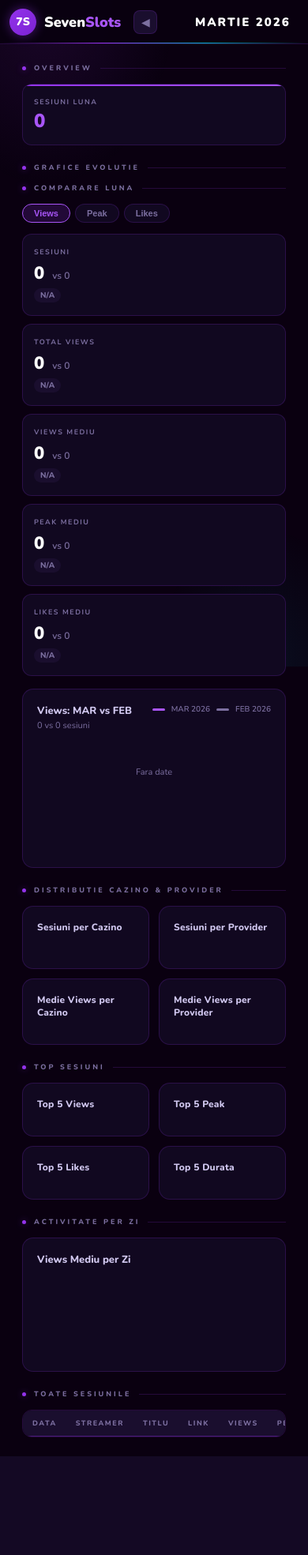
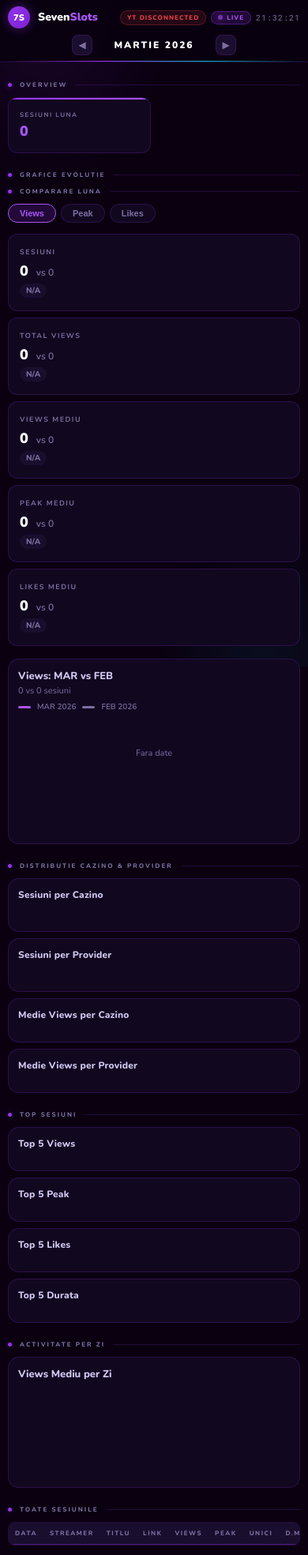
Before and after one commit to andrew1121337/sevenslots-dashboard, a Python web app: template templates/index.html in a window 390 px wide. Shown: the whole page at 79% size. Before the commit the page ends 1844 px from the top, so only its background shows below. Run offline with Jinja, Linux system fonts and the light colour scheme; the template is opened without the code that fills it: most values are stand-ins (such as "Sample title", 1, 10 or a date in 2020); lists and menus that the app fills with data are empty.

Commit message:
full responsive: mobile/tablet breakpoints for all components

```diff
--- a/templates/index.html
+++ b/templates/index.html
@@ -491,6 +491,11 @@ td.gld { color:var(--gold); font-weight:700; font-family:'Nunito',sans-serif; fo
 .toast.ok { border-color:var(--green); color:var(--green2); }
 .toast.show { transform:translateY(0); opacity:1; }
 
+/* ─── RESPONSIVE ─── */
+@media(max-width:1100px){
+  .breakdown-4 { grid-template-columns:1fr 1fr; }
+}
+
 @media(max-width:900px){
   .sidebar { display:none; }
   .main { margin-left:0; }
@@ -501,9 +506,96 @@ td.gld { color:var(--gold); font-weight:700; font-family:'Nunito',sans-serif; fo
   .prog-hdr,.prog-row { grid-template-columns:44px 1fr 1fr; }
   .cal-cell { min-height:70px; padding:6px; }
   .cal-badge,.cal-info,.cal-sess { display:none; }
-}
-@media(max-width:1100px){
-  .breakdown-4 { grid-template-columns:1fr 1fr; }
+  .main { padding:18px 14px; }
+  .cmp-row { grid-template-columns:repeat(auto-fill,minmax(140px,1fr)); }
+  .stog { grid-template-columns:1fr; }
+}
+
+@media(max-width:600px){
+  /* Header */
+  header { height:auto; min-height:48px; flex-wrap:wrap; padding:8px 10px; gap:8px; }
+  .logo { width:auto; }
+  .logo-badge { width:28px; height:28px; font-size:11px; }
+  .logo-name { font-size:14px; }
+  .month-nav { margin:0; order:3; width:100%; justify-content:center; }
+  .month-nav .mn-label { min-width:140px; font-size:12px; }
+  .month-nav .mn-btn { width:26px; height:26px; font-size:12px; }
+  .hdr-right { gap:6px; }
+  .yt-status { padding:3px 8px; font-size:8px; }
+  .live-pill { padding:2px 8px; font-size:8px; letter-spacing:1px; }
+  .clk { font-size:10px; }
+
+  /* Main */
+  .sidebar { display:none; }
+  .main { margin-left:0; margin-top:90px; padding:12px 10px; }
+
+  /* KPI cards */
+  .krow { grid-template-columns:1fr 1fr; gap:8px; }
+  .kc-v { font-size:18px; }
+  .kc-l { font-size:8px; }
+
+  /* Charts */
+  .graf-2col { grid-template-columns:1fr; gap:8px; }
+  .chart-card { padding:12px; }
+  .cc-head { flex-direction:column; gap:6px; }
+
+  /* Breakdown donuts */
+  .breakdown-4 { grid-template-columns:1fr; gap:8px; }
+  .bd-card { padding:12px; }
+
+  /* Calendar */
+  .cal-dow-row { gap:2px; }
+  .cal-body { grid-template-columns:repeat(7,1fr); gap:2px; }
+  .cal-cell { min-height:44px; padding:4px; border-radius:6px; }
+  .cal-num { font-size:11px; margin-bottom:2px; }
+  .cal-badge,.cal-info,.cal-sess { display:none; }
+  .cal-dow { font-size:8px; letter-spacing:1px; padding:4px 0; }
+  .view-toggle { margin-bottom:10px; }
+  .vtb { padding:5px 10px; font-size:10px; }
+
+  /* Table */
+  .tw { border-radius:8px; }
+  th { padding:8px 8px; font-size:8px; }
+  td { padding:6px 8px; font-size:10px; }
+
+  /* Program */
+  .prog-hdr,.prog-row { grid-template-columns:40px 1fr; gap:6px; }
+  .prog-hdr > :nth-child(3),.prog-row > :nth-child(3) { display:none; }
+  .pday { font-size:16px; }
+  .psel { font-size:11px; padding:6px 8px; }
+  .prog-tabs { flex-wrap:wrap; }
+  .prog-tab { padding:8px 16px; font-size:12px; }
+
+  /* Comparison */
+  .cmp-row { grid-template-columns:1fr; gap:8px; }
+  .cmp-cur { font-size:18px; }
+  .cmp-filters { flex-wrap:wrap; }
+
+  /* Import */
+  .import-card { padding:14px; }
+  .import-actions { flex-direction:column; align-items:stretch; }
+  .import-btn { text-align:center; }
+
+  /* Add form */
+  .stog { grid-template-columns:1fr; gap:8px; }
+  .fg { grid-template-columns:1fr !important; }
+
+  /* DOW heatmap */
+  .dow-wrap { gap:3px; }
+  .dow-lbl { font-size:8px; }
+  .dow-val { font-size:8px; }
+
+  /* Section headings */
+  .sh { font-size:8px; letter-spacing:2px; margin-bottom:10px; }
+}
+
+@media(max-width:380px){
+  .krow { grid-template-columns:1fr; }
+  .month-nav .mn-label { min-width:110px; font-size:11px; letter-spacing:1px; }
+  header { padding:6px 8px; gap:6px; }
+  .main { padding:10px 8px; }
+  .cal-cell { min-height:36px; padding:3px; }
+  .cal-num { font-size:10px; }
 }
 </style>
 </head>
```
